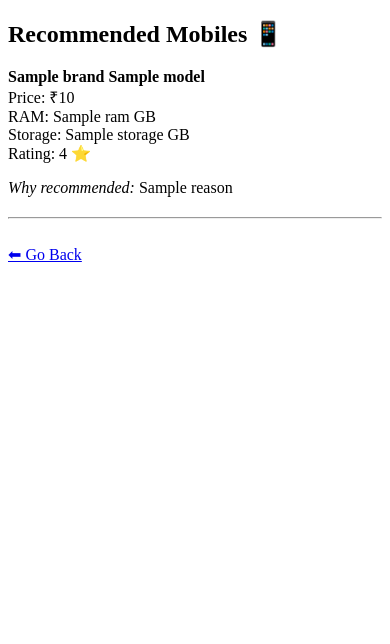
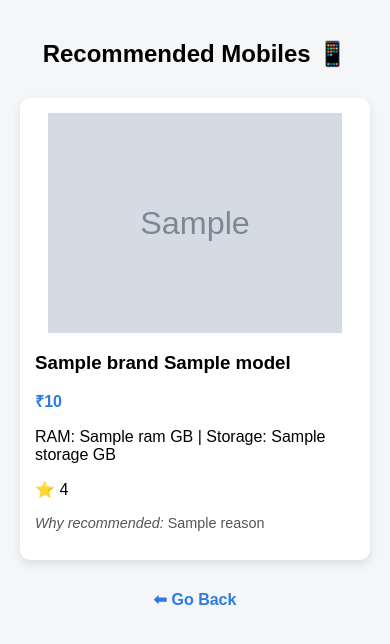
Before and after one commit to rajaraman-29/mobile-recommendation-system, a Flask app: template templates/results.html in a window 390 px wide. Shown: the top 644 px of the page. Run offline with Flask 3, Linux system fonts and the light colour scheme; the template is opened without the code that fills it: most values are stand-ins (such as "Sample title", 1, 10 or a date in 2020); grey boxes marked "Sample" are stand-in pictures.

Commit message:
Add responsive card UI with mobile images

```diff
--- /dev/null
+++ b/static/style.css
@@ -0,0 +1,61 @@
+body {
+    font-family: Arial, sans-serif;
+    background-color: #f4f6f8;
+    margin: 0;
+    padding: 20px;
+}
+
+h2 {
+    text-align: center;
+    margin-bottom: 30px;
+}
+
+.container {
+    display: grid;
+    grid-template-columns: repeat(auto-fit, minmax(250px, 1fr));
+    gap: 20px;
+}
+
+.card {
+    background: white;
+    border-radius: 10px;
+    padding: 15px;
+    box-shadow: 0 4px 10px rgba(0,0,0,0.1);
+    transition: transform 0.2s ease, box-shadow 0.2s ease;
+}
+
+.card:hover {
+    transform: translateY(-5px);
+    box-shadow: 0 8px 18px rgba(0,0,0,0.15);
+}
+
+.card img {
+    width: 100%;
+    height: 220px;
+    object-fit: contain;
+    margin-bottom: 10px;
+}
+
+.card h3 {
+    margin: 5px 0;
+}
+
+.price {
+    color: #2c7be5;
+    font-weight: bold;
+}
+
+.reason {
+    font-size: 0.9em;
+    color: #555;
+    margin-top: 5px;
+}
+
+.back-link {
+    display: block;
+    text-align: center;
+    margin-top: 30px;
+    text-decoration: none;
+    color: #2c7be5;
+    font-weight: bold;
+}
--- a/templates/index.html
+++ b/templates/index.html
@@ -1,6 +1,8 @@
 <!DOCTYPE html>
 <html lang="en">
 <head>
+    <link rel="stylesheet" href="{{ url_for('static', filename='style.css') }}">
+
     <meta charset="UTF-8">
     <title>Mobile Recommendation System</title>
 </head>
--- a/templates/results.html
+++ b/templates/results.html
@@ -3,30 +3,30 @@
 <head>
     <meta charset="UTF-8">
     <title>Recommended Mobiles</title>
+    <link rel="stylesheet" href="{{ url_for('static', filename='style.css') }}">
 </head>
 <body>
 
 <h2>Recommended Mobiles 📱</h2>
 
 {% if mobiles %}
+    <div class="container">
         {% for mobile in mobiles %}
-            <div style="margin-bottom: 20px;">
-                <strong>{{ mobile.brand }} {{ mobile.model }}</strong><br>
-                Price: ₹{{ mobile.price }}<br>
-                RAM: {{ mobile.ram }} GB<br>
-                Storage: {{ mobile.storage }} GB<br>
-                Rating: {{ mobile.rating }} ⭐
-                <p><em>Why recommended:</em> {{ mobile.reason }}</p>
-
+            <div class="card">
+                <img src="{{ mobile.image }}" alt="{{ mobile.model }}">
+                <h3>{{ mobile.brand }} {{ mobile.model }}</h3>
+                <p class="price">₹{{ mobile.price }}</p>
+                <p>RAM: {{ mobile.ram }} GB | Storage: {{ mobile.storage }} GB</p>
+                <p>⭐ {{ mobile.rating }}</p>
+                <p class="reason"><em>Why recommended:</em> {{ mobile.reason }}</p>
             </div>
-            <hr>
         {% endfor %}
+    </div>
 {% else %}
-        <p>No mobiles found matching your criteria.</p>
+    <p style="text-align:center;">No mobiles found matching your criteria.</p>
 {% endif %}
 
-    <br>
-    <a href="/">⬅ Go Back</a>
+<a href="/" class="back-link">⬅ Go Back</a>
 
 </body>
 </html>
```
Lines whose indentation alone changed are shown as unchanged.
